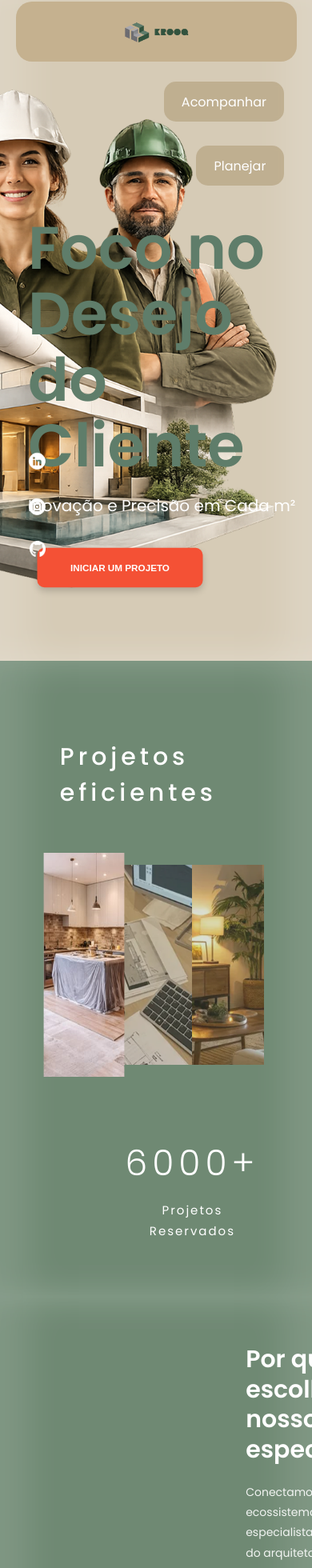
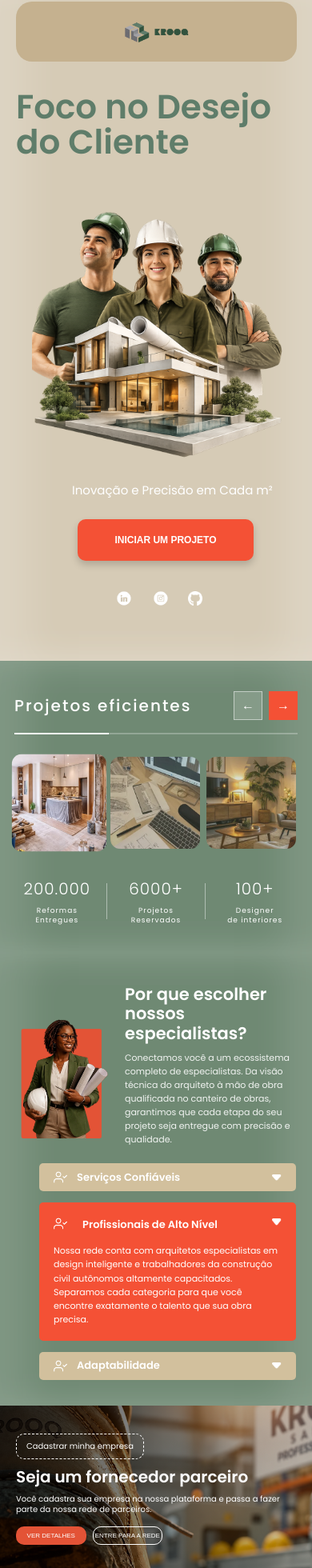
Before and after one commit to KROOQOFC/Front-End-KROOQ, a React (Vite) app in the folder krooq/: page /servicos in a window 390 px wide. Shown: the part 18-1978 px from the top of the page at 80% size. Built offline with nearby package versions, Linux system fonts and the light colour scheme.

Commit message:
Responsividade pagina de Serviços

```diff
--- a/krooq/src/components/ServicoComentarios/ServicoComentarios.jsx
+++ b/krooq/src/components/ServicoComentarios/ServicoComentarios.jsx
@@ -57,7 +57,7 @@ function ServicoComentarios() {
 
   const larguraCardComGap = larguraCard + gap;
 
-  const larguraVisivel = 1190;
+  const larguraVisivel = 1090;
 
   const deslocamento =
     comentarioAtivo === 0
--- a/krooq/src/components/ServicosDesejo/ServicosDesejo.css
+++ b/krooq/src/components/ServicosDesejo/ServicosDesejo.css
@@ -4,11 +4,11 @@
   background-color: #d6cbb6;
   position: relative;
   overflow: hidden;
-
   box-shadow:
     inset 35px 0 45px rgba(255, 255, 255, 0.18),
     inset -35px 0 45px rgba(255, 255, 255, 0.18);
-    padding-bottom:200px;
+  padding-bottom: 200px;
+  box-sizing: border-box;
 }
 
 .servicosDesejo {
@@ -19,12 +19,11 @@
 }
 
 .Servicos-Titulo {
-  color: #5F7D6A;
+  color: #5f7d6a;
   font-size: 75px;
   line-height: 1.1;
   font-weight: 600;
   margin: 0;
-
 }
 
 .servicosDesejo p {
@@ -45,11 +44,14 @@
   font-size: 13px;
   font-weight: 700;
   cursor: pointer;
-  box-shadow: 0 5px 10px rgba(0,0,0,0.18);
+  box-shadow: 0 5px 10px rgba(0, 0, 0, 0.18);
   transition: all 0.3s ease;
   transform: scale(0.9);
 }
 
+.btn-ServicosProjeto:hover {
+  transform: translateY(-2px);
+}
 
 .RedesSociais {
   position: absolute;
@@ -62,36 +64,114 @@
   gap: 28px;
 }
 
-.linkedinServicos{
-    height: 29px;
-    object-fit: contain;
+.linkedinServicos {
+  height: 29px;
+  object-fit: contain;
 }
+
 .instagramServicos {
   height: 29px;
   object-fit: contain;
 }
-.githubServicos{
-    height: 20px;
-    object-fit: contain;
-}
 
-.ImagemDesejos CardServicosContainer{
-  position: relative;
-  right: 100px;
-  bottom: 0;
-  width: 62%;
-  height: 88%;
-  z-index: 2;
+.githubServicos {
+  height: 20px;
+  object-fit: contain;
 }
 
 .pessoasCasa {
   position: absolute;
-  right: 10%;
-  bottom: 20px;
-  top: 30px;
+  right: -710px;
+  top: -210px;
   width: 660px;
   height: auto;
+  z-index: 2;
 }
-.btn-ServicosProjeto:hover{
-  transform: translateY(-2px)
+
+.ImagemDesejos {
+  position: relative;
+  z-index: 4;
 }
+
+/* ==========================
+   RESPONSIVO CELULAR
+========================== */
+
+@media (max-width: 600px) {
+  .ServicosDesejoContainer {
+    min-height: 100vh;
+    height: auto;
+    padding: 130px 20px 40px;
+    overflow: hidden;
+  }
+
+  .servicosDesejo {
+    position: relative;
+    top: auto;
+    left: auto;
+    z-index: 5;
+    max-width: 100%;
+  }
+
+  .Servicos-Titulo {
+    font-size: 42px;
+    line-height: 1.05;
+    margin-bottom: 26px;
+  }
+
+  .pessoasCasa {
+    position: relative;
+    top: auto;
+    right: auto;
+    bottom: auto;
+
+    width: 90%;
+    max-width: none;
+    margin-left: 20px;
+    margin-bottom: 20px;
+
+    display: block;
+  }
+
+  .servicosDesejo p {
+    font-size: 15px;
+    margin: 0 0 25px;
+    margin-left: 20%;
+  }
+
+  .btn-ServicosProjeto {
+    width: 220px;
+    height: 52px;
+    font-size: 12px;
+    margin-left: 22%;
+    transform: none;
+  }
+
+  .ImagemDesejos {
+    display: none;
+  }
+
+  .RedesSociais {
+    position: relative;
+    top: auto;
+    left: auto;
+    bottom: auto;
+
+    margin-top: 35px;
+    margin-left: 35%;
+    display: flex;
+    flex-direction: row;
+    gap: 22px;
+    z-index: 6;
+  }
+
+  .linkedinServicos,
+  .instagramServicos {
+    height: 24px;
+  }
+
+  .githubServicos {
+    height: 18px;
+    margin-top: 3px;
+  }
+}
--- a/krooq/src/components/ServicosDesejo/ServicosDesejo.jsx
+++ b/krooq/src/components/ServicosDesejo/ServicosDesejo.jsx
@@ -1,37 +1,73 @@
-import pessoasCasa from "../../assets/servicosPessoasCasa.png"
-import linkedin from "../../assets/linkedin.png"
-import instagram from "../../assets/instagram.png"
-import github from "../../assets/git.png"
-import CardServicosContainer from "../CardServicos/CardServicos"
-import "./ServicosDesejo.css"
+import pessoasCasa from "../../assets/servicosPessoasCasa.png";
+import linkedin from "../../assets/linkedin.png";
+import instagram from "../../assets/instagram.png";
+import github from "../../assets/git.png";
+import CardServicosContainer from "../CardServicos/CardServicos";
+import "./ServicosDesejo.css";
 
 function ServicosDesejo() {
-    return(
-        <div className="ServicosDesejoContainer">
+  return (
+    <div className="ServicosDesejoContainer">
+      <div className="servicosDesejo">
+        <h2 className="Servicos-Titulo">
+          Foco no Desejo <br /> do Cliente
+        </h2>
 
-        <div className="servicosDesejo">
-            <h2 className="Servicos-Titulo">Foco no Desejo <br/> do Cliente</h2>
-            <p> Inovação e Precisão em Cada m²</p>
-            <button type="button" className="btn-ServicosProjeto">INICIAR UM PROJETO</button>
-        </div>
+        <img
+          src={pessoasCasa}
+          alt="Pessoas em uma casa"
+          className="pessoasCasa"
+        />
 
-        <div className="RedesSociais">
-        <img src={linkedin} alt="Logo do Linkedin" className="linkedinServicos"/>
-        <img src={instagram} alt="Logo do Instagram" className="instagramServicos"/>
-        <img src={github} alt="Logo do Github" className="githubServicos"/>
-        </div>
-        <img src={pessoasCasa} alt="Pessoas em uma casa" className="pessoasCasa"/>
+        <p>Inovação e Precisão em Cada m²</p>
 
-        <div className="ImagemDesejos">
-            <CardServicosContainer texto="Acompanhar" top="120px" right="9%" height="50px" width="150px"/>
-            <CardServicosContainer texto="Planejar" top="200px" right="9%" height="50px" width="110px"/>
-            <CardServicosContainer texto="Conectar" top="470px" left="550px" height="50px" width="120px"/>
-            <CardServicosContainer texto="KROOQ um ecossistema inteligente que une
-             design, fornecedores e execução para tirar o seu projeto do papel com tecnologia e sofisticação." top="550px" left="550px" height="120px" width="380px" alinhamento="left"/>
-        </div>
+        <button type="button" className="btn-ServicosProjeto">
+          INICIAR UM PROJETO
+        </button>
+      </div>
 
+      <div className="RedesSociais">
+        <img src={linkedin} alt="Logo do Linkedin" className="linkedinServicos" />
+        <img src={instagram} alt="Logo do Instagram" className="instagramServicos" />
+        <img src={github} alt="Logo do Github" className="githubServicos" />
+      </div>
 
-          </div>
-    )
+      <div className="ImagemDesejos">
+        <CardServicosContainer
+          texto="Acompanhar"
+          top="120px"
+          right="9%"
+          height="50px"
+          width="150px"
+        />
+
+        <CardServicosContainer
+          texto="Planejar"
+          top="200px"
+          right="9%"
+          height="50px"
+          width="110px"
+        />
+
+        <CardServicosContainer
+          texto="Conectar"
+          top="470px"
+          left="550px"
+          height="50px"
+          width="120px"
+        />
+
+        <CardServicosContainer
+          texto="KROOQ um ecossistema inteligente que une design, fornecedores e execução para tirar o seu projeto do papel com tecnologia e sofisticação."
+          top="550px"
+          left="550px"
+          height="120px"
+          width="380px"
+          alinhamento="left"
+        />
+      </div>
+    </div>
+  );
 }
+
 export default ServicosDesejo;
--- a/krooq/src/components/ServicosEspecialistas/ServicosEspecialistas.css
+++ b/krooq/src/components/ServicosEspecialistas/ServicosEspecialistas.css
@@ -114,3 +114,105 @@
   line-height: 1.7;
   margin: 18px 0 0;
 }
+
+/* ==========================
+   RESPONSIVO CELULAR
+========================== */
+
+@media (max-width: 600px) {
+  .ServicosEspecialistaContainer {
+    min-height: auto;
+    padding: 40px 20px 10px;
+    box-sizing: border-box;
+
+    display: grid;
+    grid-template-columns: 120px 1fr;
+    grid-template-areas:
+      "imagem texto"
+      "cards cards";
+
+    column-gap: 16px;
+    row-gap: 22px;
+    align-items: center;
+  }
+
+  .ArquitetaServicos {
+    grid-area: imagem;
+    width: 100%;
+    max-width: 100%;
+    margin: 0;
+    object-fit: contain;
+    justify-self: start;
+    margin-top: -230%;
+  }
+
+  .ExplicacaoEspecialista {
+    grid-area: texto;
+    width: 100%;
+    margin: 0;
+    transform: none;
+  }
+
+  .PqEspecialista {
+    font-size: 21px;
+    line-height: 1.15;
+    margin: 0 0 10px;
+  }
+
+  .TextoArquiteto {
+    font-size: 11px;
+    line-height: 1.55;
+    margin: 0;
+  }
+
+  .CardsEspecialistas {
+  grid-area: cards;
+  width: 150%;
+  margin-right: 50%;
+  justify-self: center;
+  margin-top: 10%;
+  display: flex;
+  flex-direction: column;
+  gap: 14px;
+}
+
+  .ServicosConfiaveis,
+.AdaptabilidadeEspecialista {
+  width: 100%;
+  height: 35px;
+  padding: 0 18px;
+  box-sizing: border-box;
+}
+
+  .ProfissionaisNivel {
+  width: 100%;
+  min-height: auto;
+  padding: 18px;
+  box-sizing: border-box;
+
+  grid-template-columns: 22px 1fr 22px;
+}
+
+  .IconUsuarioEspecialista {
+    width: 17px;
+    height: 17px;
+  }
+
+  .IconSetaEspecialista {
+    width: 12px;
+    height: 12px;
+  }
+
+  .TituloServicosConfiaveis,
+  .TituloAdaptabilidadeEspecialista,
+  .TituloProfissionaisNivel {
+    font-size: 13px;
+  }
+
+  .TextoProfissionaisNivel {
+    grid-column: 1 / 4;
+    font-size: 11px;
+    line-height: 1.55;
+    margin-top: 14px;
+  }
+}
--- a/krooq/src/components/ServicosFornecedor/ServicosFornecedor.css
+++ b/krooq/src/components/ServicosFornecedor/ServicosFornecedor.css
@@ -65,7 +65,7 @@
 .BtFDetalhes,
 .BtFRede {
   height: 45px;
-  padding: 0 34px;
+  padding: 0 30px;
   border-radius: 10px;
   cursor: pointer;
   font-weight: 550;
@@ -113,3 +113,100 @@
 
 transform: translateY(-2px)
 }
+/* ==========================
+   RESPONSIVO CELULAR
+========================== */
+
+@media (max-width: 600px) {
+  .FornecedoresServicos {
+    height: 320px;
+    min-height: 320px;
+    position: relative;
+    overflow: hidden;
+    padding-bottom: 0;
+  }
+
+  .FundoFornecedor {
+    position: absolute;
+    inset: 0;
+    width: 100%;
+    height: 100%;
+    object-fit: cover;
+    object-position: center;
+  }
+
+  .FornecedoresServicos::after {
+    background: linear-gradient(
+      90deg,
+      rgba(0, 0, 0, 0.75) 0%,
+      rgba(0, 0, 0, 0.45) 50%,
+      rgba(0, 0, 0, 0.15) 100%
+    );
+  }
+
+  .CadastrarFornecedor {
+    position: relative;
+    left: auto;
+    top: auto;
+    max-width: 100%;
+    padding: 35px 20px 15px;
+    box-sizing: border-box;
+    z-index: 2;
+  }
+
+  .tagFornecedor {
+    width: fit-content;
+    font-size: 10px;
+    padding: 7px 12px;
+    margin-bottom: 12px;
+  }
+
+  .CadastrarFornecedor h2 {
+    width: 100%;
+    font-size: 20px;
+    line-height: 1.05;
+    margin-bottom: 10px;
+    font-weight: 600;
+  }
+
+  .CadastrarFornecedor p {
+    width: 100%;
+    font-size: 10px;
+    line-height: 1.35;
+    margin-bottom: 14px;
+  }
+
+  .BotoesFornecedor {
+    display: flex;
+    flex-direction: row;
+    gap: 8px;
+  }
+
+  .BtFDetalhes,
+  .BtFRede {
+    width: 25%;
+    height: 6vw;
+    padding: 0;
+    font-size: 8px;
+    font-weight: 500;
+    transform: none;
+  }
+
+  .LogoFornecedores {
+    position: relative;
+    z-index: 2;
+    padding: 4px 20px 0;
+    margin-top: 30%;
+    display: grid;
+    grid-template-columns: repeat(3, 1fr);
+    gap: 12px;
+    align-items: center;
+    justify-items: center;
+  }
+
+  .LogoFornecedores img {
+    max-width: 50%;
+    max-height: 24px;
+    object-fit: contain;
+  }
+}
--- a/krooq/src/components/ServicosProjetos/ServicosProjetos.css
+++ b/krooq/src/components/ServicosProjetos/ServicosProjetos.css
@@ -129,3 +129,104 @@
   height: 85px;
   background-color: rgba(255, 255, 255, 0.45);
 }
+
+/* ==========================
+   RESPONSIVO CELULAR
+========================== */
+
+@media (max-width: 600px) {
+  .ServicosProjetosContainer {
+    min-height: auto;
+    padding: 38px 18px 35px;
+  }
+
+  .ProjetosDetalhes {
+    display: grid;
+    grid-template-columns: 1fr auto;
+    align-items: center;
+    row-gap: 16px;
+    margin-bottom: 28px;
+  }
+
+  .ProjetosDetalhes h4 {
+    font-size: 20px;
+    letter-spacing: 2px;
+    margin-left: 0;
+    margin: 0;
+    white-space: nowrap;
+  }
+
+  .LinhaAvancoProjetos {
+    grid-column: 1 / 3;
+    grid-row: 2;
+    width: 100%;
+    margin: 0;
+  }
+
+  .BotoesSetaProjetos {
+    grid-column: 2;
+    grid-row: 1;
+    margin: 0;
+    display: flex;
+    gap: 8px;
+  }
+
+  .BotoesSetaProjetos button {
+    width: 36px;
+    height: 36px;
+    font-size: 16px;
+  }
+
+  .ImagensServicosProjetos {
+    display: flex;
+    flex-direction: row;
+    align-items: center;
+    gap: 8px;
+    margin-bottom: 35px;
+    overflow: visible;
+  }
+
+  .ReformaCozinha,
+  .CroquiPc,
+  .DesignSala {
+    width: calc(33.33% - 6px);
+    height: 115px;
+    object-fit: cover;
+    border-radius: 12px;
+    opacity: 0.75;
+  }
+
+  .imagemAtiva {
+    opacity: 1;
+    transform: scale(1.06);
+  }
+
+  .MetricasProjetos {
+    display: flex;
+    justify-content: space-between;
+    align-items: center;
+    gap: 8px;
+    margin-top: 0;
+  }
+
+  .MetricaItem {
+    flex: 1;
+  }
+
+  .MetricaItem h4 {
+    font-size: 20px;
+    letter-spacing: 1px;
+  }
+
+  .MetricaItem p {
+    margin-top: 6px;
+    font-size: 9px;
+    letter-spacing: 1px;
+    line-height: 1.35;
+  }
+
+  .DivisorMetricas {
+    width: 1px;
+    height: 45px;
+  }
+}
--- a/krooq/src/pages/Servicos/Servicos.css
+++ b/krooq/src/pages/Servicos/Servicos.css
@@ -0,0 +1,5 @@
+.PaginaServicos {
+  width: 100%;
+  min-height: 100vh;
+  overflow-x: hidden;
+}
```
Also changed, not shown: krooq/src/components/Comentarios/Comentarios.css (+42 -0 lines), krooq/src/components/ServicoComentarios/ServicoComentarios.css (+50 -0 lines).
